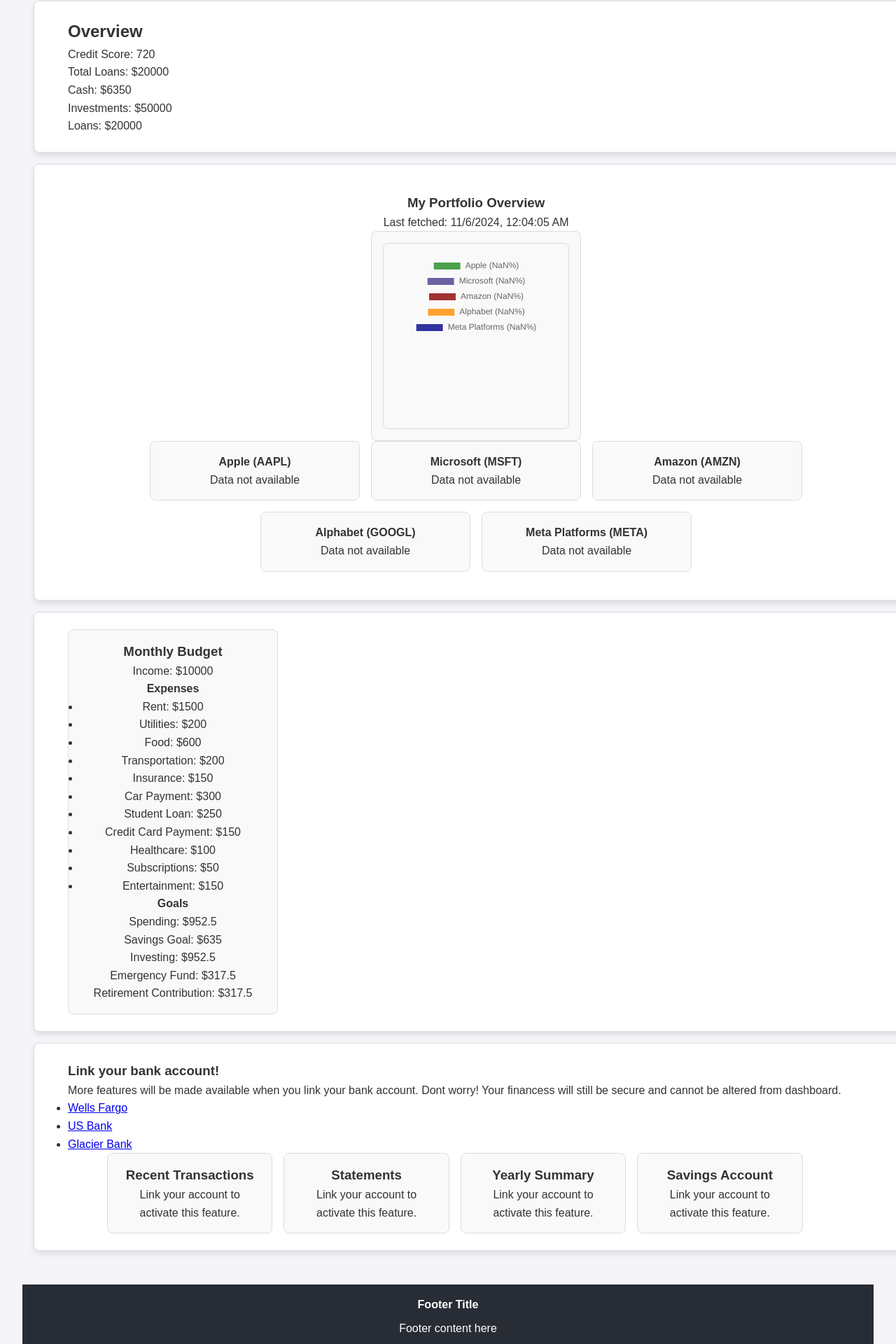
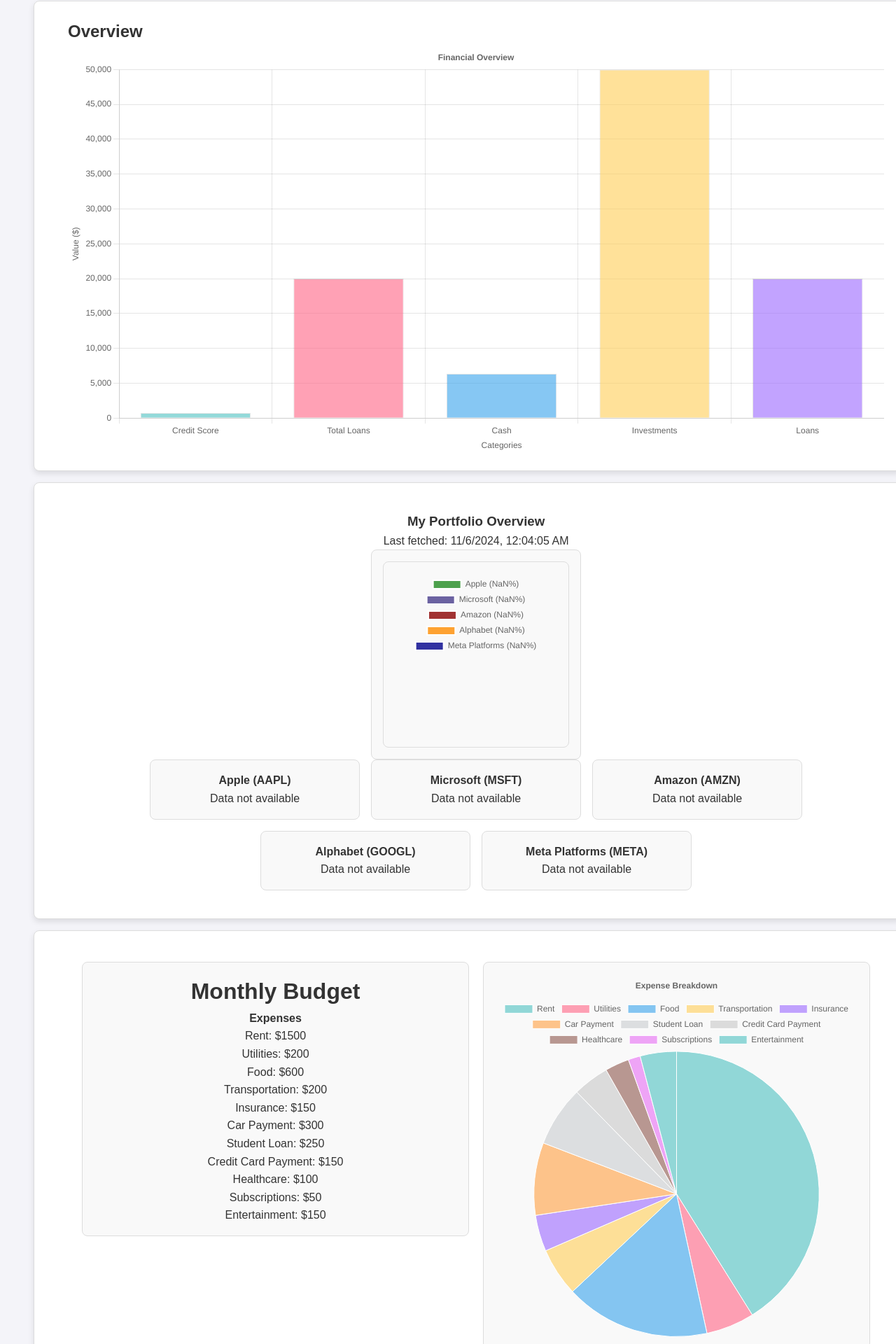
Before and after one commit to MNAiden/CSCI-331-WEBDEV-PROJECT, a React (Create React App) app in the folder personal-finance-dashboard/: page / in a window 1280 px wide. Shown: the part 133-2053 px from the top of the page at 70% size. Built offline with nearby package versions, Linux system fonts and the light colour scheme; no server answers.

Commit message:
Graphs added

```diff
--- a/personal-finance-dashboard/src/App.js
+++ b/personal-finance-dashboard/src/App.js
@@ -26,8 +26,7 @@ function App() {
                 </div>
             </main>
             <footer>
-                <h4>Footer Title</h4>
-                <p>Footer content here</p>
+                <p>Created by: Gabe Martens, Victor Becker, Aiden Strong</p>
             </footer>
         </div>
     );
--- a/personal-finance-dashboard/src/components/Budget.js
+++ b/personal-finance-dashboard/src/components/Budget.js
@@ -1,28 +1,70 @@
 import React from 'react';
 import '../styles/budget.css';
 import { dynamicUserData } from '../data/mockData';
+import { Pie } from 'react-chartjs-2';
+import { Chart as ChartJS, ArcElement, Tooltip, Legend } from 'chart.js';
+ChartJS.register(ArcElement, Tooltip, Legend);
+
 
 const Budget = () => {
-  const { income, expenses, spending, savingsGoal, investingAmount, emergencyFund, retirementContribution } = dynamicUserData.monthlyBudget;
+    const { expenses } = dynamicUserData.monthlyBudget;
+
+    // Extract expense categories and amounts
+    const expenseLabels = expenses.map(expense => expense.category);
+    const expenseAmounts = expenses.map(expense => expense.amount);
+
+    const data = {
+        labels: expenseLabels,
+        datasets: [
+            {
+                label: 'Expense Breakdown',
+                data: expenseAmounts,
+                backgroundColor: [
+                    'rgba(75, 192, 192, 0.6)',
+                    'rgba(255, 99, 132, 0.6)',
+                    'rgba(54, 162, 235, 0.6)',
+                    'rgba(255, 206, 86, 0.6)',
+                    'rgba(153, 102, 255, 0.6)',
+                    'rgba(255, 159, 64, 0.6)',
+                    'rgba(201, 203, 207, 0.6)',
+                    'rgba(199, 199, 199, 0.6)',
+                    'rgba(140, 86, 75, 0.6)',
+                    'rgba(231, 107, 243, 0.6)',
+                ],
+                borderWidth: 1,
+            },
+        ],
+    };
+
+    const options = {
+        responsive: true,
+        plugins: {
+            legend: {
+                position: 'top',
+            },
+            title: {
+                display: true,
+                text: 'Expense Breakdown',
+            },
+        },
+    };
 
     return (
+        <div className="budget-container">
             <div className="cell">
-      <h3>Monthly Budget</h3>
-      <p>Income: ${income}</p>
+                <h1>Monthly Budget</h1>
                 <h4>Expenses</h4>
                 <ul>
                     {expenses.map((expense, index) => (
-          <li key={index}>
+                        <p key={index}>
                             {expense.category}: ${expense.amount}
-          </li>
+                        </p>
                     ))}
                 </ul>
-      <h4>Goals</h4>
-      <p>Spending: ${spending}</p>
-      <p>Savings Goal: ${savingsGoal}</p>
-      <p>Investing: ${investingAmount}</p>
-      <p>Emergency Fund: ${emergencyFund}</p>
-      <p>Retirement Contribution: ${retirementContribution}</p>
+            </div>
+            <div className="cell">
+                <Pie data={data} options={options} />
+            </div>
         </div>
     );
 };
--- a/personal-finance-dashboard/src/components/Overview.js
+++ b/personal-finance-dashboard/src/components/Overview.js
@@ -1,20 +1,69 @@
 import React from 'react';
 import '../styles/overview.css';
 import { dynamicUserData } from '../data/mockData';
+import { Bar } from 'react-chartjs-2';
+import { Chart as ChartJS, CategoryScale, LinearScale, BarElement, Title, Tooltip, Legend } from 'chart.js';
+
+ChartJS.register(CategoryScale, LinearScale, BarElement, Title, Tooltip, Legend);
 
 const Overview = () => {
-  const { creditScore, loans, assetDistribution } = dynamicUserData.overview;
+    const { creditScore, loans, assetDistribution } = dynamicUserData.overview;
 
-  return (
-    <div>
-      <h2>Overview</h2>
-      <p>Credit Score: {creditScore}</p>
-      <p>Total Loans: ${loans}</p>
-      <p>Cash: ${assetDistribution.cash}</p>
-      <p>Investments: ${assetDistribution.investments}</p>
-      <p>Loans: ${assetDistribution.loans}</p>
-    </div>
-  );
+    // Data for the bar chart
+    const data = {
+        labels: ['Credit Score', 'Total Loans', 'Cash', 'Investments', 'Loans'],
+        datasets: [
+            {
+                label: 'Financial Overview',
+                data: [creditScore, loans, assetDistribution.cash, assetDistribution.investments, assetDistribution.loans],
+                backgroundColor: [
+                    'rgba(75, 192, 192, 0.6)',
+                    'rgba(255, 99, 132, 0.6)',
+                    'rgba(54, 162, 235, 0.6)',
+                    'rgba(255, 206, 86, 0.6)',
+                    'rgba(153, 102, 255, 0.6)',
+                ],
+                borderWidth: 1,
+            },
+        ],
+    };
+
+    const options = {
+        responsive: true,
+        plugins: {
+            legend: {
+                display: false,
+            },
+            title: {
+                display: true,
+                text: 'Financial Overview',
+            },
+        },
+        scales: {
+            y: {
+                beginAtZero: true,
+                title: {
+                    display: true,
+                    text: 'Value ($)',
+                },
+            },
+            x: {
+                title: {
+                    display: true,
+                    text: 'Categories',
+                },
+            },
+        },
+    };
+
+    return (
+        <div className="overview-container">
+            <h2>Overview</h2>
+            <div>
+                <Bar data={data} options={options} />
+            </div>
+        </div>
+    );
 };
 
 export default Overview;
--- a/personal-finance-dashboard/src/styles/budget.css
+++ b/personal-finance-dashboard/src/styles/budget.css
@@ -0,0 +1,25 @@
+.budget-container {
+    display: flex;
+    align-items: flex-start;
+    justify-content: space-between;
+    padding: 20px;
+    gap: 20px; /* Add spacing between text and chart */
+}
+
+.cell {
+    flex: 1;
+}
+
+.text-section {
+    flex: 1.5; /* Make text section slightly wider */
+}
+
+.chart-section {
+    flex: 1;
+    max-width: 300px; /* Limit the size of the chart */
+}
+
+.chart-section canvas {
+    width: 100% !important;
+    height: auto !important;
+}
```
Also changed, not shown: 2 other files (tests, documents, lock files or other folders). Lines whose indentation alone changed are shown as unchanged.
